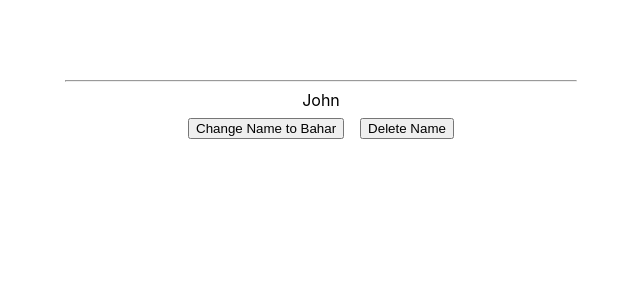
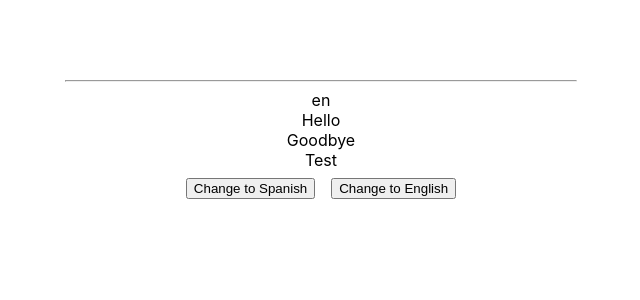
Before and after one commit to BaharKshvrz/react-hooks, a React (Create React App) app in the folder customHooks/: page / in a window 1280 px wide. Shown: the top 300 px of the page, without its empty margins (319-959 px from the left). Built offline with nearby package versions, Linux system fonts and the light colour scheme.

Commit message:
add useTranslate custom hook

```diff
--- a/customHooks/src/App.js
+++ b/customHooks/src/App.js
@@ -12,6 +12,7 @@ import ClickOutsideComponent from "./components/23.useClickOutside/ClickOutsideC
 import DarkModeComponent from "./components/24.useDarkMode/DarkModeComponent";
 import CopyToClipboardComponent from "./components/25.useCopyToClipboard/CopyToClipboardComponent";
 import CookieComponent from "./components/26.useCookie/CookieComponent";
+import TranslationComponent from "./components/27.useTranslation/TranslationComponent";
 // import UseStorageComponent from "./components/10.useStorage/UseStorageComponent";
 // import AsyncComponent from "./components/11.useAsync/AsyncComponent";
 // import FetchComponent from "./components/12.useFetch/FetchComponent";
@@ -73,9 +74,11 @@ function App() {
        <hr/>
         <DarkModeComponent/>
        <hr/>
-       <CopyToClipboardComponent/>*/}
+       <CopyToClipboardComponent/>
        <hr/>
-       <CookieComponent/>
+       <CookieComponent/>*/}
+       <hr/>
+       <TranslationComponent/>
     </div>
   );
 }
--- /dev/null
+++ b/customHooks/src/components/27.useTranslation/TranslationComponent.js
@@ -0,0 +1,18 @@
+import useTranslation from './useTranslation'
+
+const TranslationComponent = () => {
+  const { language, setLanguage, t } = useTranslation()
+
+  return (
+    <>
+       <div> {language} </div>
+       <div> {t("hi")} </div>
+       <div> {t("bye")} </div>
+       <div> {t("nested.value")} </div>
+       <button onClick={() => setLanguage("sp")}>Change to Spanish</button>
+       <button onClick={() => setLanguage("en")}>Change to English</button>
+    </>
+  )
+}
+
+export default TranslationComponent
--- /dev/null
+++ b/customHooks/src/components/27.useTranslation/translations/en.json
@@ -0,0 +1,5 @@
+{
+    "hi": "Hello",
+    "bye": "Goodbye",
+    "nested": { "value": "Test" }
+  }
--- /dev/null
+++ b/customHooks/src/components/27.useTranslation/translations/index.js
@@ -0,0 +1,2 @@
+export * as en from "./en.json";
+export * as sp from "./sp.json"
--- /dev/null
+++ b/customHooks/src/components/27.useTranslation/translations/sp.json
@@ -0,0 +1,3 @@
+{
+    "hi": "Hola"
+  }
--- /dev/null
+++ b/customHooks/src/components/27.useTranslation/useTranslation.js
@@ -0,0 +1,44 @@
+import { useLocalStorage } from '../10.useStorage/useStorage';
+import * as translations from "./translations";
+
+const useTranslation = () => {
+  const [ language, setLanguage ] = useLocalStorage("language", "en");
+
+  const translate = key => {
+    const keys = key.split(".")
+    return (
+      getNestedTranslation(language, keys) ??
+      key
+    )
+  }
+
+  return  {
+     language,
+     setLanguage,
+     t: translate,
+  }
+}
+
+function getNestedTranslation(language, keys) {
+  return keys.reduce((obj, key) => {
+  //  console.log(obj)
+     return obj?.[key]
+  }, translations[language])
+}
+
+export default useTranslation
+
+/*
+keys.reduce((obj, key) => {...}, translations[language]):
+The reduce method is used to iterate over the keys array and drill down into the nested structure of
+the translations object. The obj parameter represents the current level of the nested object being accessed,
+and key is the key to access the next level.
+
+return obj?.[key];: In each iteration, the function accesses the next level of the nested object using
+the obj and key. The ?. (optional chaining) operator is used to handle cases where the obj might be null
+or undefined. If obj is null or undefined at any level, the expression will short-circuit, and undefined will be returned.
+
+The reduce method continues to iterate through the keys array, moving deeper into the nested
+structure until it reaches the final value specified by the last key in the array. The final value
+is then returned as the result of the getNestedTranslation function.
+*/
```
